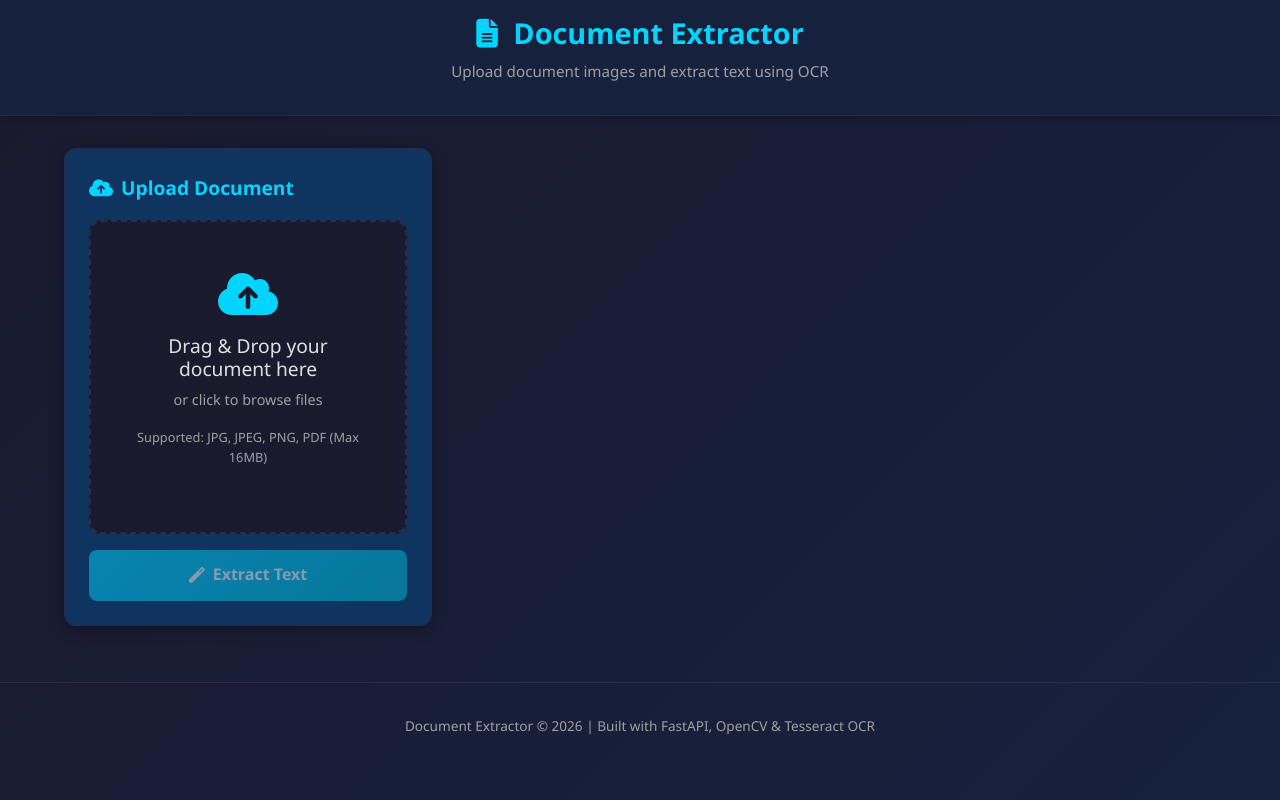
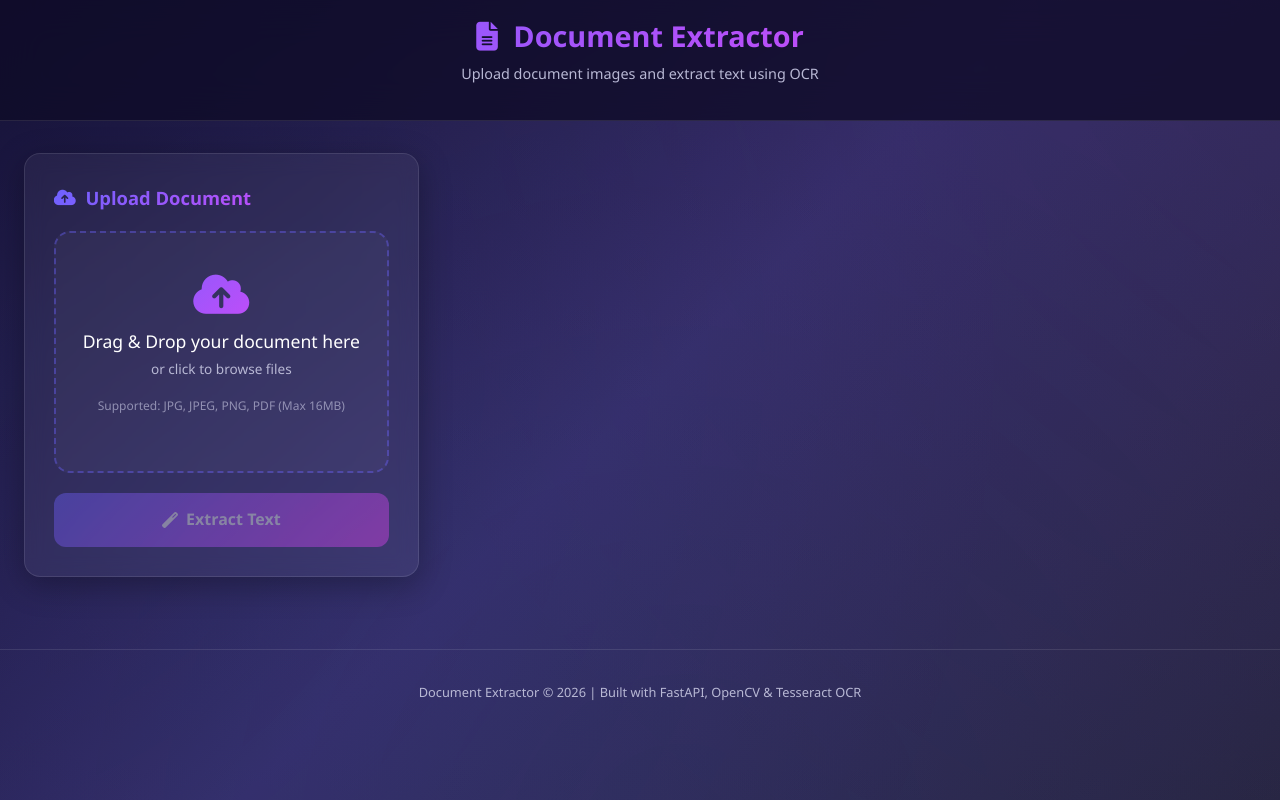
Before and after one commit to shubham1288/Doc_Extractor, a FastAPI app: page / in a window 1280 px wide. Run offline with FastAPI, Linux system fonts and the light colour scheme; some libraries are stand-ins or nearby versions.

Commit message:
Redesign UI: modern gradient glassmorphism theme with animations

```diff
--- a/static/style.css
+++ b/static/style.css
@@ -1,26 +1,30 @@
 /* ============================================================
-   Document Extractor - Dark Mode UI Styles
+   Document Extractor - Modern Gradient UI
    ============================================================ */
 
-/* CSS Variables for theming */
 :root {
-    --bg-primary: #1a1a2e;
-    --bg-secondary: #16213e;
-    --bg-card: #0f3460;
-    --bg-input: #1a1a2e;
-    --text-primary: #e0e0e0;
-    --text-secondary: #a0a0a0;
-    --accent: #00d4ff;
-    --accent-hover: #00b8d4;
-    --accent-glow: rgba(0, 212, 255, 0.3);
+    --bg-primary: #0f0c29;
+    --bg-secondary: #302b63;
+    --bg-tertiary: #24243e;
+    --bg-card: rgba(255, 255, 255, 0.05);
+    --bg-card-hover: rgba(255, 255, 255, 0.08);
+    --bg-input: rgba(255, 255, 255, 0.03);
+    --text-primary: #ffffff;
+    --text-secondary: #b8b8d4;
+    --accent: #6c63ff;
+    --accent-light: #8b83ff;
+    --accent-glow: rgba(108, 99, 255, 0.4);
+    --gradient-1: linear-gradient(135deg, #6c63ff 0%, #e942f5 100%);
+    --gradient-2: linear-gradient(135deg, #0f0c29 0%, #302b63 50%, #24243e 100%);
+    --gradient-3: linear-gradient(135deg, #667eea 0%, #764ba2 100%);
     --success: #00e676;
     --error: #ff5252;
-    --warning: #ffc107;
-    --border: #2a2a4a;
-    --shadow: rgba(0, 0, 0, 0.3);
+    --border: rgba(255, 255, 255, 0.1);
+    --border-accent: rgba(108, 99, 255, 0.3);
+    --shadow: 0 8px 32px rgba(0, 0, 0, 0.3);
+    --glass: rgba(255, 255, 255, 0.05);
 }
 
-/* Global Styles */
 * {
     margin: 0;
     padding: 0;
@@ -28,26 +32,54 @@
 }
 
 body {
-    font-family: 'Segoe UI', Tahoma, Geneva, Verdana, sans-serif;
-    background: linear-gradient(135deg, var(--bg-primary) 0%, var(--bg-secondary) 100%);
+    font-family: 'Segoe UI', -apple-system, BlinkMacSystemFont, sans-serif;
+    background: var(--gradient-2);
     color: var(--text-primary);
     min-height: 100vh;
     line-height: 1.6;
+    overflow-x: hidden;
+}
+
+/* Animated background */
+body::before {
+    content: '';
+    position: fixed;
+    top: -50%;
+    left: -50%;
+    width: 200%;
+    height: 200%;
+    background: radial-gradient(circle at 20% 50%, rgba(108, 99, 255, 0.08) 0%, transparent 50%),
+                radial-gradient(circle at 80% 20%, rgba(233, 66, 245, 0.06) 0%, transparent 50%),
+                radial-gradient(circle at 50% 80%, rgba(102, 126, 234, 0.05) 0%, transparent 50%);
+    animation: bgFloat 20s ease-in-out infinite;
+    z-index: -1;
+}
+
+@keyframes bgFloat {
+    0%, 100% { transform: translate(0, 0) rotate(0deg); }
+    33% { transform: translate(2%, -2%) rotate(1deg); }
+    66% { transform: translate(-1%, 1%) rotate(-1deg); }
 }
 
 /* Header */
 .header {
-    background: var(--bg-secondary);
+    background: rgba(15, 12, 41, 0.8);
+    backdrop-filter: blur(20px);
     border-bottom: 1px solid var(--border);
-    padding: 1rem 0;
-    box-shadow: 0 2px 10px var(--shadow);
+    padding: 1.2rem 0;
+    position: sticky;
+    top: 0;
+    z-index: 100;
 }
 
 .header h1 {
     font-size: 1.8rem;
     font-weight: 700;
-    color: var(--accent);
     text-align: center;
+    background: var(--gradient-1);
+    -webkit-background-clip: text;
+    -webkit-text-fill-color: transparent;
+    background-clip: text;
 }
 
 .header h1 i {
@@ -57,84 +89,125 @@ body {
 .header p {
     text-align: center;
     color: var(--text-secondary);
-    font-size: 0.95rem;
+    font-size: 0.9rem;
     margin-top: 0.3rem;
 }
 
 /* Main Container */
 .main-container {
-    max-width: 1200px;
+    max-width: 1300px;
     margin: 2rem auto;
     padding: 0 1.5rem;
 }
 
-/* Card Styles */
+/* Glass Card */
 .card {
     background: var(--bg-card);
+    backdrop-filter: blur(10px);
     border: 1px solid var(--border);
-    border-radius: 12px;
-    padding: 1.5rem;
+    border-radius: 16px;
+    padding: 1.8rem;
     margin-bottom: 1.5rem;
-    box-shadow: 0 4px 15px var(--shadow);
-    transition: transform 0.2s ease, box-shadow 0.2s ease;
+    box-shadow: var(--shadow);
+    transition: all 0.3s ease;
 }
 
 .card:hover {
+    background: var(--bg-card-hover);
+    border-color: var(--border-accent);
     transform: translateY(-2px);
-    box-shadow: 0 6px 20px var(--shadow);
+    box-shadow: 0 12px 40px rgba(0, 0, 0, 0.4);
 }
 
 .card-title {
-    font-size: 1.2rem;
+    font-size: 1.15rem;
     font-weight: 600;
-    color: var(--accent);
-    margin-bottom: 1rem;
+    margin-bottom: 1.2rem;
     display: flex;
     align-items: center;
-    gap: 0.5rem;
+    gap: 0.6rem;
+    background: var(--gradient-1);
+    -webkit-background-clip: text;
+    -webkit-text-fill-color: transparent;
+    background-clip: text;
+}
+
+.card-title i {
+    font-size: 1.1rem;
+}
+
+/* Sticky Upload */
+.sticky-upload {
+    position: sticky;
+    top: 5rem;
 }
 
 /* Upload Area */
 .upload-area {
-    border: 2px dashed var(--border);
-    border-radius: 12px;
-    padding: 3rem 2rem;
+    border: 2px dashed rgba(108, 99, 255, 0.4);
+    border-radius: 16px;
+    padding: 2.5rem 1.5rem;
     text-align: center;
     cursor: pointer;
     transition: all 0.3s ease;
     background: var(--bg-input);
     position: relative;
+    overflow: hidden;
+}
+
+.upload-area::before {
+    content: '';
+    position: absolute;
+    top: 0;
+    left: 0;
+    right: 0;
+    bottom: 0;
+    background: var(--gradient-1);
+    opacity: 0;
+    transition: opacity 0.3s ease;
+    border-radius: 14px;
+}
+
+.upload-area:hover::before,
+.upload-area.dragover::before {
+    opacity: 0.05;
 }
 
 .upload-area:hover,
 .upload-area.dragover {
     border-color: var(--accent);
-    background: rgba(0, 212, 255, 0.05);
-    box-shadow: 0 0 20px var(--accent-glow);
+    box-shadow: 0 0 30px var(--accent-glow);
 }
 
 .upload-area i {
-    font-size: 3rem;
-    color: var(--accent);
-    margin-bottom: 1rem;
+    font-size: 2.8rem;
+    background: var(--gradient-1);
+    -webkit-background-clip: text;
+    -webkit-text-fill-color: transparent;
+    background-clip: text;
+    margin-bottom: 0.8rem;
     display: block;
+    position: relative;
 }
 
 .upload-area h3 {
-    font-size: 1.2rem;
-    margin-bottom: 0.5rem;
+    font-size: 1.1rem;
+    margin-bottom: 0.4rem;
     color: var(--text-primary);
+    position: relative;
 }
 
 .upload-area p {
     color: var(--text-secondary);
-    font-size: 0.9rem;
+    font-size: 0.85rem;
+    position: relative;
 }
 
 .upload-area .file-types {
     margin-top: 0.5rem;
-    font-size: 0.8rem;
+    font-size: 0.75rem;
     color: var(--text-secondary);
+    opacity: 0.7;
 }
 
 #fileInput {
@@ -173,22 +246,23 @@ body {
     font-weight: 600;
     color: var(--text-primary);
     word-break: break-all;
+    font-size: 0.85rem;
 }
 
 .file-info .filesize {
-    font-size: 0.85rem;
+    font-size: 0.8rem;
     color: var(--text-secondary);
 }
 
 /* Buttons */
 .btn-extract {
-    background: linear-gradient(135deg, var(--accent), var(--accent-hover));
+    background: var(--gradient-1);
     color: #fff;
     border: none;
-    padding: 0.8rem 2rem;
+    padding: 0.9rem 2rem;
     font-size: 1rem;
     font-weight: 600;
-    border-radius: 8px;
+    border-radius: 12px;
     cursor: pointer;
     transition: all 0.3s ease;
     display: inline-flex;
@@ -196,28 +270,45 @@ body {
     gap: 0.5rem;
     width: 100%;
     justify-content: center;
-    margin-top: 1rem;
+    margin-top: 1.2rem;
+    position: relative;
+    overflow: hidden;
+}
+
+.btn-extract::before {
+    content: '';
+    position: absolute;
+    top: 0;
+    left: -100%;
+    width: 100%;
+    height: 100%;
+    background: linear-gradient(90deg, transparent, rgba(255,255,255,0.2), transparent);
+    transition: left 0.5s ease;
+}
+
+.btn-extract:hover::before {
+    left: 100%;
 }
 
 .btn-extract:hover:not(:disabled) {
-    transform: translateY(-2px);
-    box-shadow: 0 4px 15px var(--accent-glow);
+    transform: translateY(-3px);
+    box-shadow: 0 8px 25px var(--accent-glow);
 }
 
 .btn-extract:disabled {
-    opacity: 0.5;
+    opacity: 0.4;
     cursor: not-allowed;
     transform: none;
 }
 
 .btn-secondary {
-    background: transparent;
-    color: var(--accent);
-    border: 1px solid var(--accent);
+    background: rgba(108, 99, 255, 0.1);
+    color: var(--accent-light);
+    border: 1px solid var(--border-accent);
     padding: 0.6rem 1.2rem;
-    font-size: 0.9rem;
+    font-size: 0.85rem;
     font-weight: 500;
-    border-radius: 8px;
+    border-radius: 10px;
     cursor: pointer;
     transition: all 0.3s ease;
     display: inline-flex;
@@ -514,18 +563,18 @@ body {
     text-align: center;
     padding: 2rem 0;
     color: var(--text-secondary);
-    font-size: 0.85rem;
+    font-size: 0.8rem;
     border-top: 1px solid var(--border);
-    margin-top: 2rem;
+    margin-top: 3rem;
 }
 
-/* Sticky Upload Section */
-.sticky-upload {
-    position: sticky;
-    top: 1.5rem;
+/* Responsive */
+@media (max-width: 992px) {
+    .structured-grid {
+        grid-template-columns: repeat(2, 1fr);
+    }
 }
 
-/* Responsive Design */
 @media (max-width: 768px) {
     .main-container {
         padding: 0 1rem;
```
Also changed, not shown: other parts of static/style.css (+81 -133 lines).
